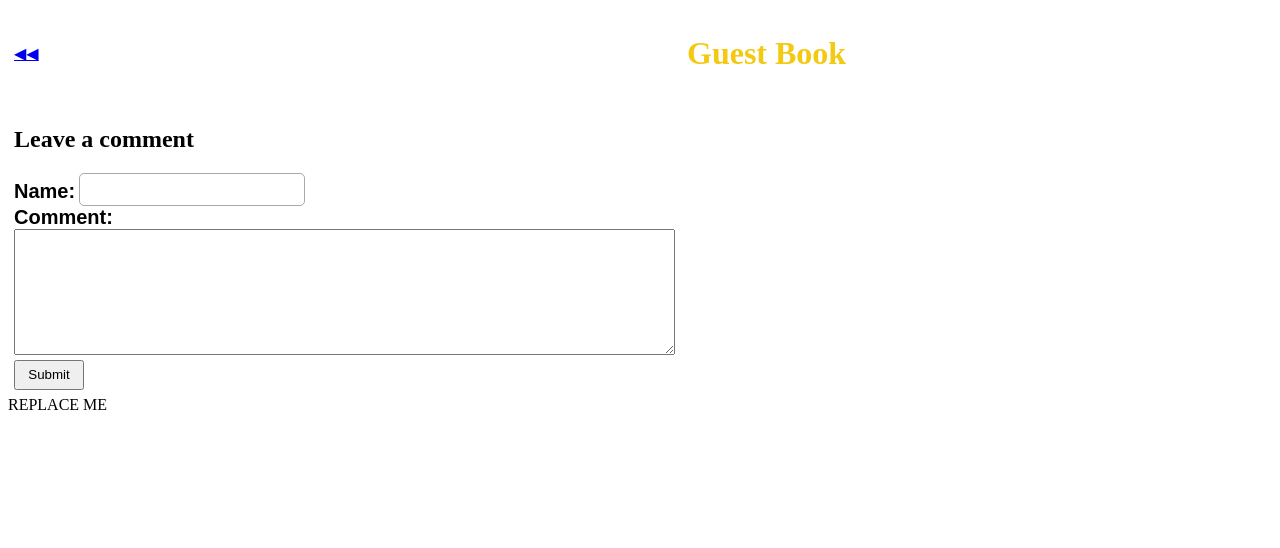
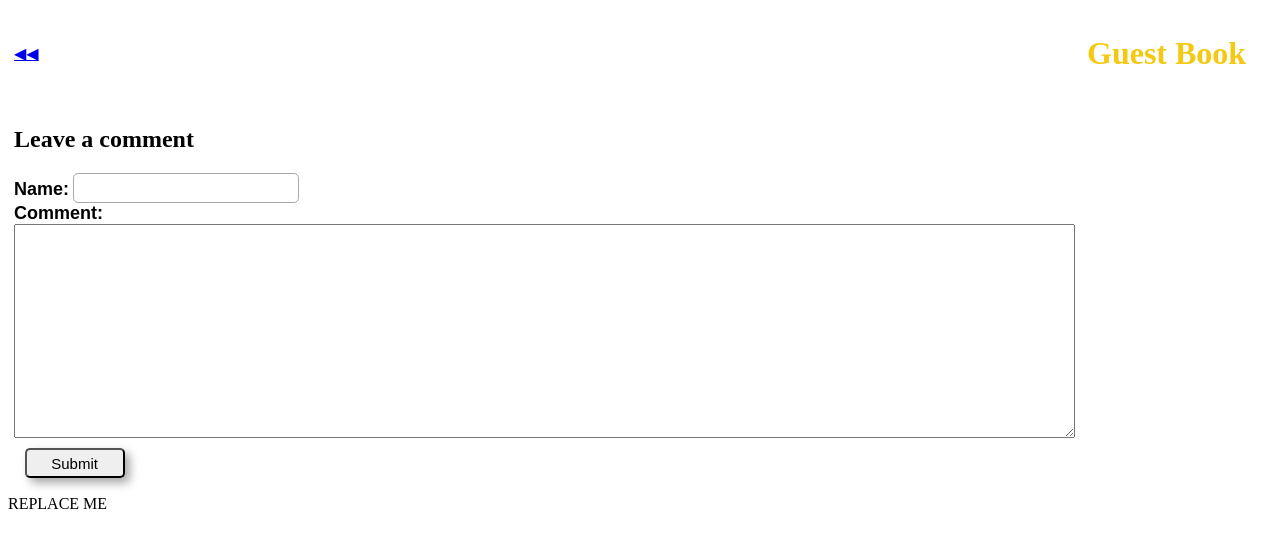
Before and after one commit to STEP-tw/flowercatalog-im-idiot, a plain HTML site: page public/guestBook.html in a window 1280 px wide. Drawn offline with Linux system fonts and the light colour scheme.

Commit message:
solved css conflicts in guestbook

```diff
--- a/public/css/master.css
+++ b/public/css/master.css
@@ -39,6 +39,9 @@ table {
 
 .comments {
   border-radius: 5px;
+  font-family: sans-serif;
+  font-size: 20px;
+  padding:8px;
   box-shadow: inset 2px 5px 10px lightGray, 3px 4px 10px lightGray;
 }
 
@@ -58,14 +61,14 @@ tr {
 input[type="text"] {
   width: 220px;
   length: 70px;
-  font-size: 25px;
+  font-size: 22px;
   border-radius: 5px;
   border: 1px solid darkGray;
   font-family: sans-serif;
 }
 
 label {
-  font-size: 20px;
+  font-size: 18px;
   font-weight: bold;
   font-family: sans-serif;
 }
@@ -78,9 +81,23 @@ input[type="submit"]{
   font-family: sans-serif;
   box-shadow: 5px 5px 10px darkGray;
 }
+button{
+  width:100px;
+  height:30px;
+  border-radius: 5px;
+  font-size: 15px;
+  margin:1%;
+  font-family: sans-serif;
+  box-shadow: 5px 5px 10px darkGray;
+}
 .login_message{
   font-weight: light;
   margin-left: 5%;
-  font-size: 20px;
+  font-size: 18px;
   font-family: sans-serif;
 }
+textarea{
+  display: inline-block;
+  font-size: 22px;
+  font-family: sans-serif;
+}
```
Also changed, not shown: 1 other file.
